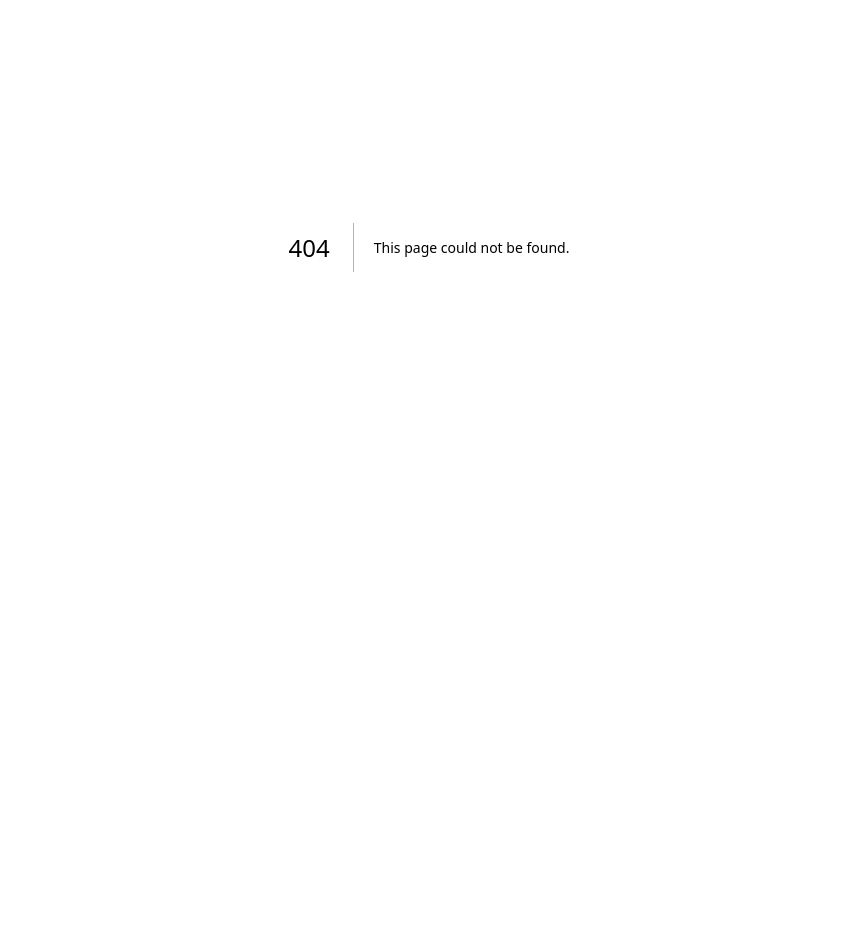
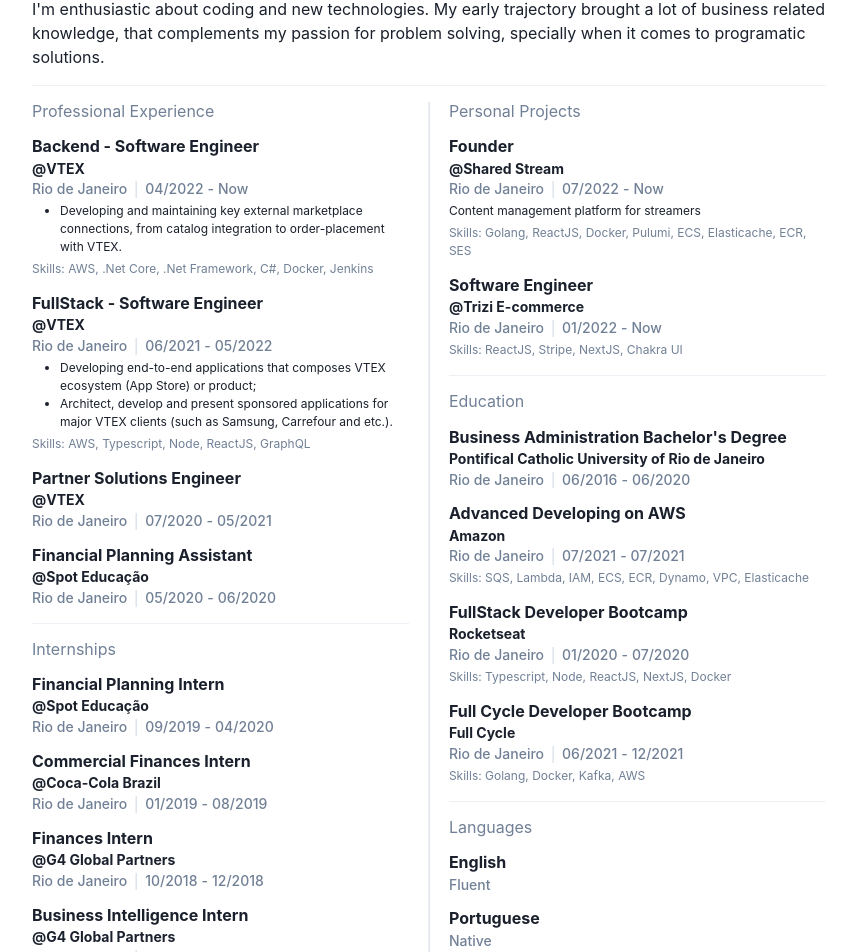
Before and after one commit to pscruzzz/my-resume, a Next.js app: page /pdf in a window 1280 px wide. Before the commit this address had no page. Shown: the part 153-1105 px from the top of the page, without its empty margins (211-1068 px from the left). Before the commit the page ends 800 px from the top, so only its background shows below. Built offline with nearby package versions, Linux system fonts and the light colour scheme.

Commit message:
feat: improve cv

```diff
--- /dev/null
+++ b/components/ResumePDF.tsx
@@ -0,0 +1,203 @@
+import { Divider, Flex, Heading, Stack, Text, Link, UnorderedList, ListItem } from '@chakra-ui/react'
+import Head from 'next/head'
+import { Education } from './Education'
+import { Internships } from './Internships'
+import { Language } from './Language'
+import { Project } from './Project'
+import { Role } from './Role'
+
+export function ResumePDF() {
+  return (
+    <Stack spacing={4} direction={"column"} align="center" justify="center" w="100%" className='cvWrapper'>
+      <Stack align="center" justify="center" spacing={2} className={"cvHeader"}>
+        <Heading as="h1" size={"md"}>
+          Pedro dos Santos Cruz
+        </Heading>
+        <Stack align="center" justify={"center"} direction={"row"} spacing={2} className={"cvLinks"}>
+          <Link href="https://github.com/pscruzzz" target="_blank">
+            <Text id="github" fontSize={"sm"}>
+              github.com/pscruzzz
+            </Text>
+          </Link>
+          <Divider h="25px" w="1px" bg={"gray.300"} orientation='vertical' />
+          <Link href="https://linkedin.com/in/pedrosantoscruz" target="_blank">
+            <Text id="linkedin" fontSize={"sm"}>
+              linkedin.com/in/pedrosantoscruz
+            </Text>
+          </Link>
+          <Divider h="25px" w="1px" bg={"gray.300"} orientation='vertical' />
+          <Text id="email" fontSize={"sm"}>
+            pedro.scruz@icloud.com
+          </Text>
+          <Divider h="25px" w="1px" bg={"gray.300"} orientation='vertical' />
+          <Text id="phone" fontSize={"sm"}>
+            +55 21 99566-6449
+          </Text>
+        </Stack>
+      </Stack>
+      <Divider h="0.5px" w="100%" bg={"gray.300"} orientation='horizontal' />
+      <Stack align="center">
+        <Heading as="h3" size={"sm"} fontWeight={"normal"} color={"gray.500"}>
+          Summary
+        </Heading>
+        <Text id="summary">
+          I&apos;m enthusiastic about coding and new technologies. My early trajectory brought a lot of business related knowledge, that complements my passion for problem solving, specially when it comes to programatic solutions.
+        </Text>
+      </Stack>
+      <Divider h="0.5px" w="100%" bg={"gray.300"} orientation='horizontal' />
+      <Stack direction={"row"} w="100%" justify={"space-between"} className={"cvContent"}>
+        <Stack justify="flex-start" spacing={4} pr={1} w={"48%"}>
+          <Stack justify="flex-start" spacing={4}>
+            <Heading as="h3" size={"sm"} fontWeight={"normal"} color={"gray.500"}>
+              Professional Experience
+            </Heading>
+            <Role
+              company='VTEX'
+              jobTitle='Backend - Software Engineer'
+              location='Rio de Janeiro'
+              startDate='04/2022'
+              description={[
+                "Developing and maintaining key external marketplace connections, from catalog integration to order-placement with VTEX.",
+              ]}
+              skills={["AWS", ".Net Core", ".Net Framework", "C#", "Docker", "Jenkins"]}
+            />
+            <Role
+              company='VTEX'
+              jobTitle='FullStack - Software Engineer'
+              location='Rio de Janeiro'
+              startDate='06/2021'
+              endDate='05/2022'
+              description={[
+                "Developing end-to-end applications that composes VTEX ecosystem (App Store) or product;",
+                "Architect, develop and present sponsored applications for major VTEX clients (such as Samsung, Carrefour and etc.)."
+              ]}
+              skills={["AWS", "Typescript", "Node", "ReactJS", "GraphQL"]}
+            />
+            <Role
+              company='VTEX'
+              jobTitle='Partner Solutions Engineer'
+              location='Rio de Janeiro'
+              startDate='07/2020'
+              endDate='05/2021'
+            />
+            <Role
+              company='Spot Educação'
+              jobTitle='Financial Planning Assistant'
+              location='Rio de Janeiro'
+              startDate='05/2020'
+              endDate='06/2020'
+            />
+          </Stack>
+          <Divider h="0.5px" w="100%" bg={"gray.300"} orientation='horizontal' />
+          <Stack justify="flex-start" spacing={4}>
+            <Heading as="h3" size={"sm"} fontWeight={"normal"} color={"gray.500"}>
+              Internships
+            </Heading>
+            <Internships
+              company='Spot Educação'
+              internship="Financial Planning Intern"
+              location='Rio de Janeiro'
+              startDate='09/2019'
+              endDate='04/2020'
+            />
+            <Internships
+              company='Coca-Cola Brazil'
+              internship="Commercial Finances Intern"
+              location='Rio de Janeiro'
+              startDate='01/2019'
+              endDate='08/2019'
+            />
+            <Internships
+              company='G4 Global Partners'
+              internship="Finances Intern"
+              location='Rio de Janeiro'
+              startDate='10/2018'
+              endDate='12/2018'
+            />
+            <Internships
+              company='G4 Global Partners'
+              internship="Business Intelligence Intern"
+              location='Rio de Janeiro'
+              startDate='05/2018'
+              endDate='09/2018'
+            />
+          </Stack>
+        </Stack>
+        <Divider h={"auto"} w={"0.5px"} bg={"gray.300"} orientation='vertical' />
+        <Stack justify="flex-start" spacing={4} pl={1} w={"48%"}>
+          <Stack justify="flex-start" spacing={4}>
+            <Heading as="h3" size={"sm"} fontWeight={"normal"} color={"gray.500"}>
+              Personal Projects
+            </Heading>
+            <Project
+              project="Shared Stream"
+              projectRole="Founder"
+              location='Rio de Janeiro'
+              startDate='07/2022'
+              description={"Content management platform for streamers"}
+              skills={["Golang", "ReactJS", "Docker", "Pulumi", "ECS", "Elasticache", "ECR", "SES"]}
+            />
+            <Project
+              project="Trizi E-commerce"
+              projectRole="Software Engineer"
+              location='Rio de Janeiro'
+              startDate='01/2022'
+              skills={["ReactJS", "Stripe", "NextJS", "Chakra UI"]}
+            />
+          </Stack>
+          <Divider h="0.5px" w="100%" bg={"gray.300"} orientation='horizontal' />
+          <Stack justify="flex-start" spacing={4}>
+            <Heading as="h3" size={"sm"} fontWeight={"normal"} color={"gray.500"}>
+              Education
+            </Heading>
+            <Education
+              institution='Pontifical Catholic University of Rio de Janeiro'
+              degree="Business Administration Bachelor's Degree"
+              location='Rio de Janeiro'
+              startDate='06/2016'
+              endDate='06/2020'
+            />
+            <Education
+              institution='Amazon'
+              degree="Advanced Developing on AWS"
+              location='Rio de Janeiro'
+              startDate='07/2021'
+              endDate='07/2021'
+              skills={["SQS", "Lambda", "IAM", "ECS", "ECR", "Dynamo", "VPC", 'Elasticache']}
+            />
+            <Education
+              institution='Rocketseat'
+              degree="FullStack Developer Bootcamp"
+              location='Rio de Janeiro'
+              startDate='01/2020'
+              endDate='07/2020'
+              skills={["Typescript", "Node", "ReactJS", "NextJS", "Docker"]}
+            />
+            <Education
+              institution='Full Cycle'
+              degree="Full Cycle Developer Bootcamp"
+              location='Rio de Janeiro'
+              startDate='06/2021'
+              endDate='12/2021'
+              skills={["Golang", "Docker", "Kafka", "AWS"]}
+            />
+          </Stack>
+          <Divider h="0.5px" w="100%" bg={"gray.300"} orientation='horizontal' />
+          <Stack justify="flex-start" spacing={4}>
+            <Heading as="h3" size={"sm"} fontWeight={"normal"} color={"gray.500"}>
+              Languages
+            </Heading>
+            <Language
+              language='English'
+              level='Fluent'
+            />
+            <Language
+              language='Portuguese'
+              level='Native'
+            />
+          </Stack>
+        </Stack>
+      </Stack>
+    </Stack >
+  )
+}
--- /dev/null
+++ b/pages/pdf.tsx
@@ -0,0 +1,19 @@
+import { Divider, Flex, Heading, Stack, Text, Link, UnorderedList, ListItem } from '@chakra-ui/react'
+import Head from 'next/head'
+import { ResumePDF } from '../components/ResumePDF'
+
+
+export default function Pdf() {
+  return (
+    <Flex align="center" justify="center">
+      <Head>
+        <title>Pedro Cruz CV</title>
+        <meta name="description" content="Pedro Cruz CV" />
+      </Head>
+
+      <Stack align="center" justify="center" w="100%" minH="100vh" maxWidth="794px" className='cvContainer' py={8}>
+        <ResumePDF />
+      </Stack>
+    </Flex >
+  )
+}
```
